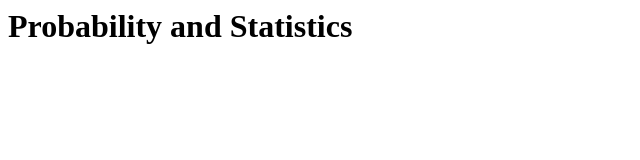
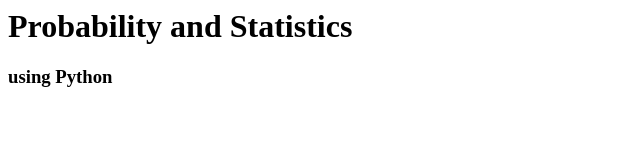
Before and after one commit to andyMaz/andryMaz.probability.io, a plain HTML site: page index.html in a window 1280 px wide. Shown: the whole page, without its empty margins (0-640 px from the left). Drawn offline with Linux system fonts and the light colour scheme.

Commit message:
adding python statement

```diff
--- a/index.html
+++ b/index.html
@@ -6,5 +6,6 @@
 </head>
 <body>
     <h1>Probability and Statistics</h1>
+    <h3>using Python</h3>
 </body>
 </html>
```
